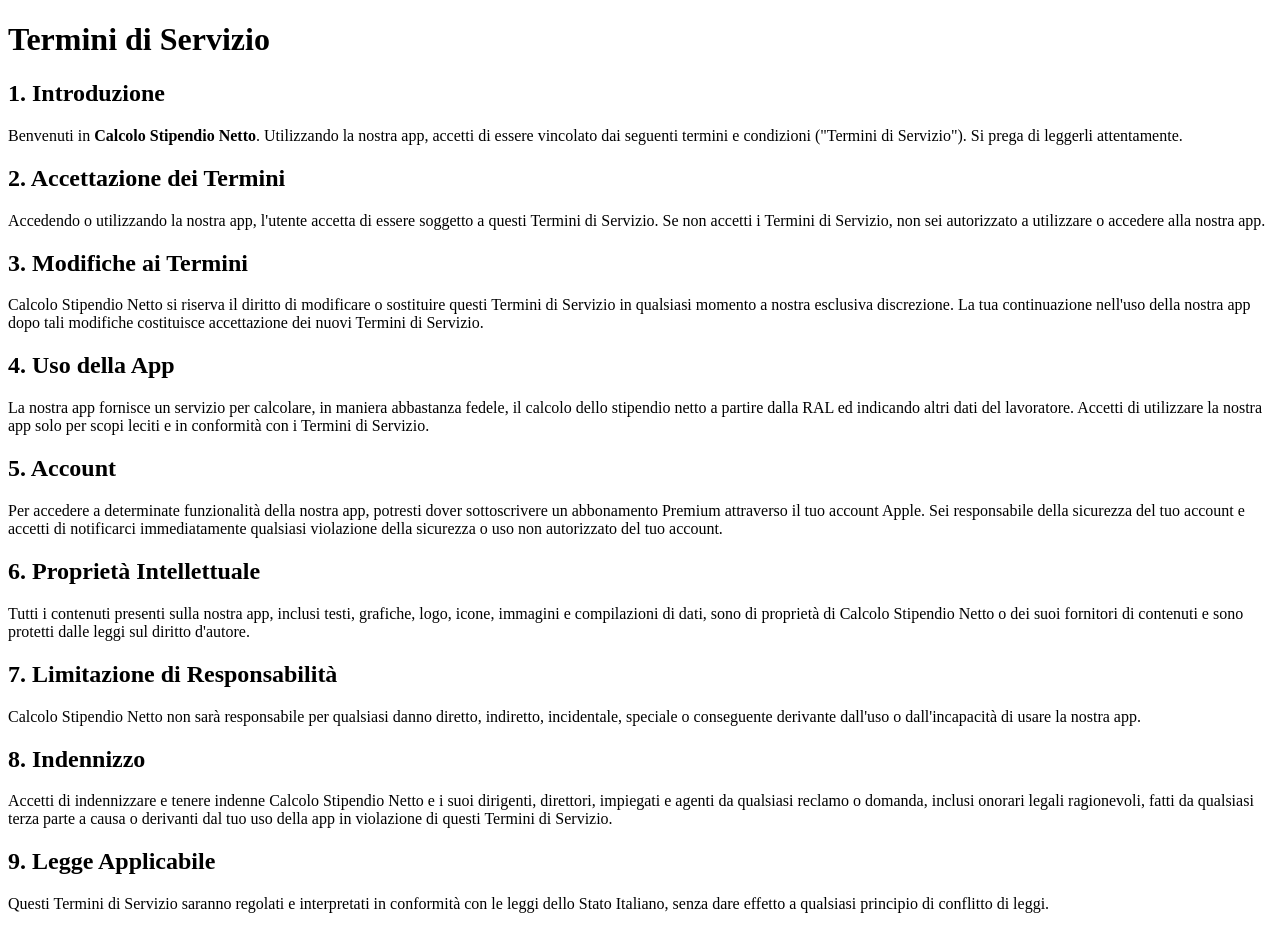
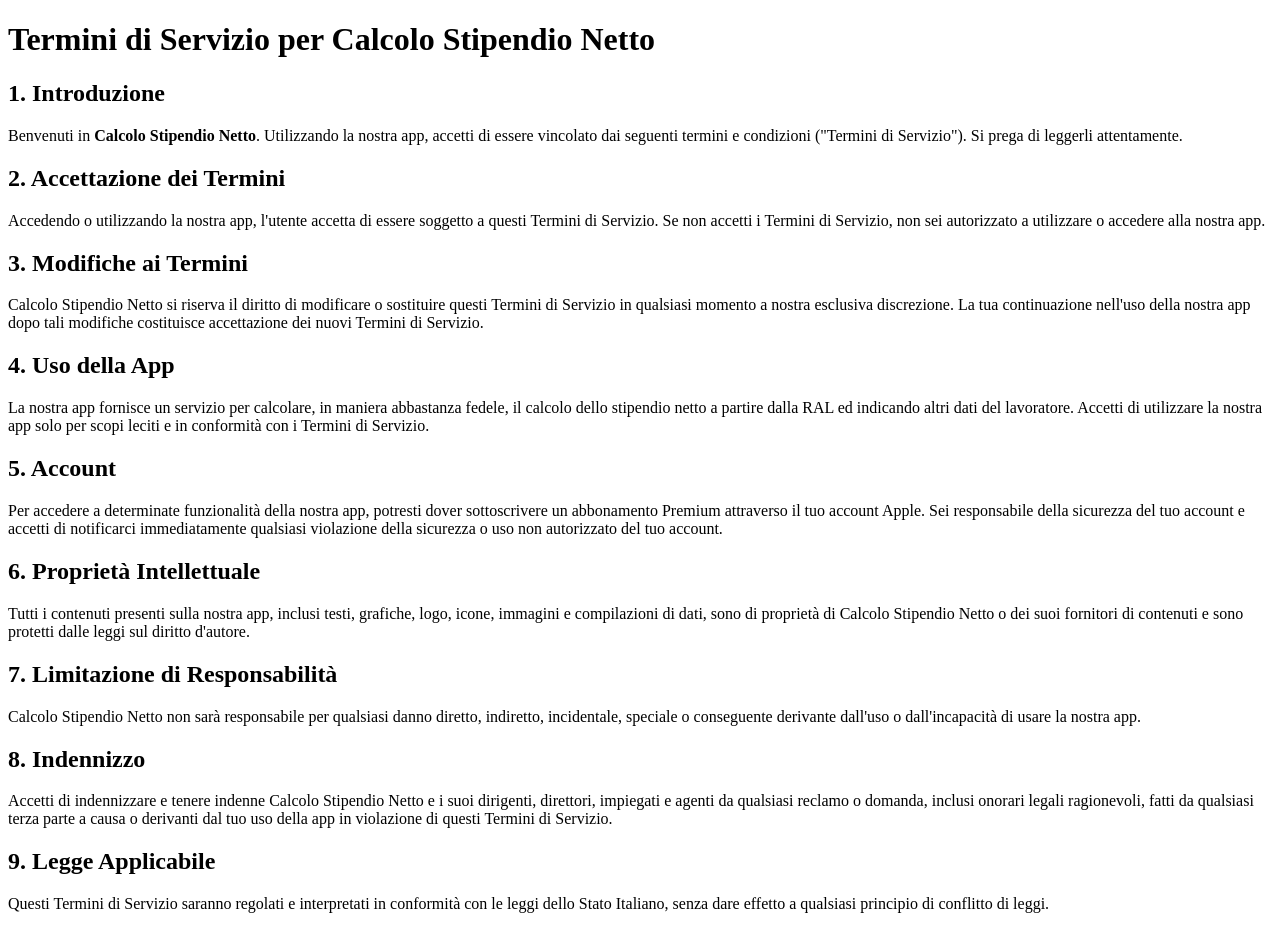
Before and after one commit to DungeonDev78/DungeonDev78.github.io, a plain HTML site: page stipendioNetto_terminiServizio.html in a window 1280 px wide. Drawn offline with Linux system fonts and the light colour scheme.

Commit message:
Update stipendioNetto_terminiServizio.html

```diff
--- a/stipendioNetto_terminiServizio.html
+++ b/stipendioNetto_terminiServizio.html
@@ -5,7 +5,7 @@
     <title>Termini di Servizio</title>
 </head>
 <body>
-    <h1>Termini di Servizio</h1>
+    <h1>Termini di Servizio per Calcolo Stipendio Netto</h1>
 
     <h2>1. Introduzione</h2>
     <p>Benvenuti in <strong>Calcolo Stipendio Netto</strong>. Utilizzando la nostra app, accetti di essere vincolato dai seguenti termini e condizioni ("Termini di Servizio"). Si prega di leggerli attentamente.</p>
```
